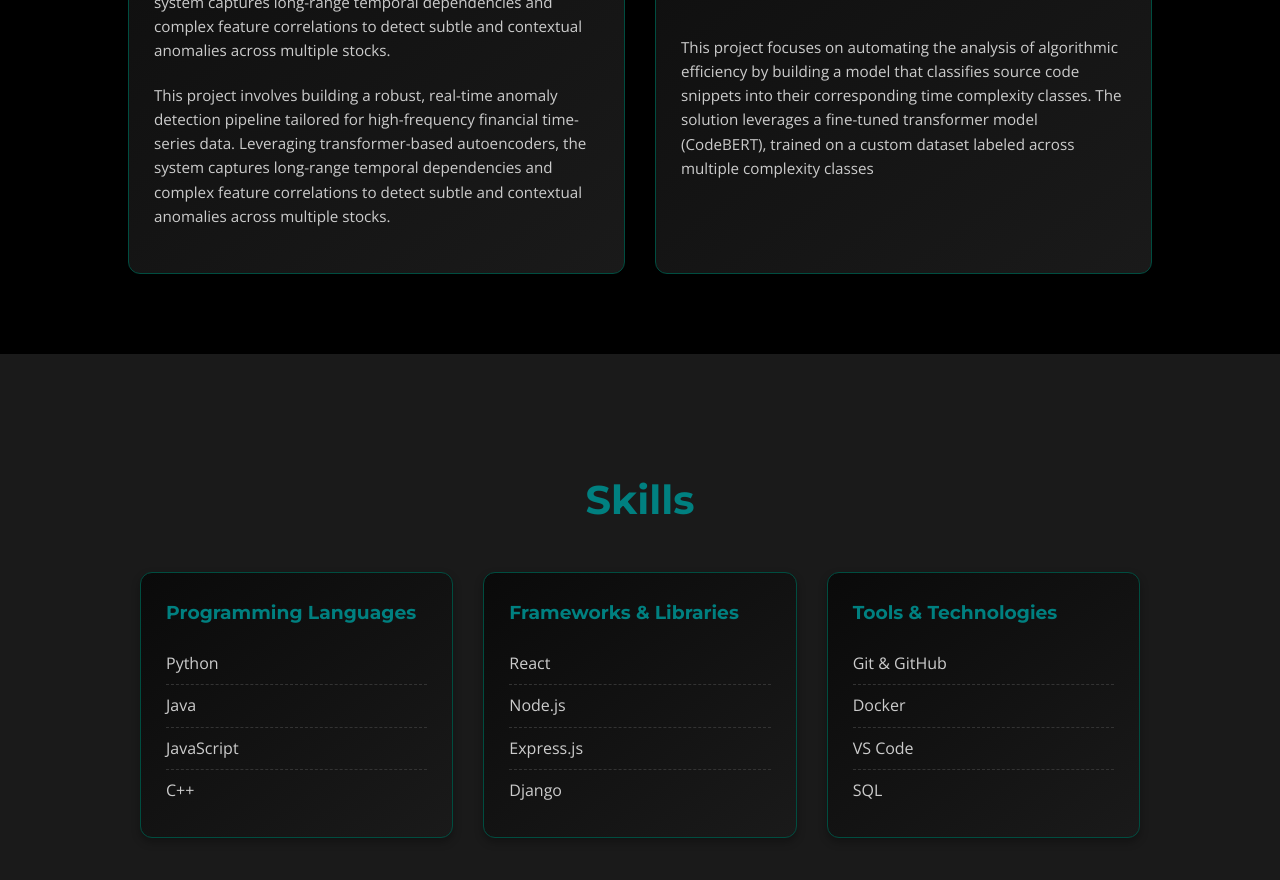
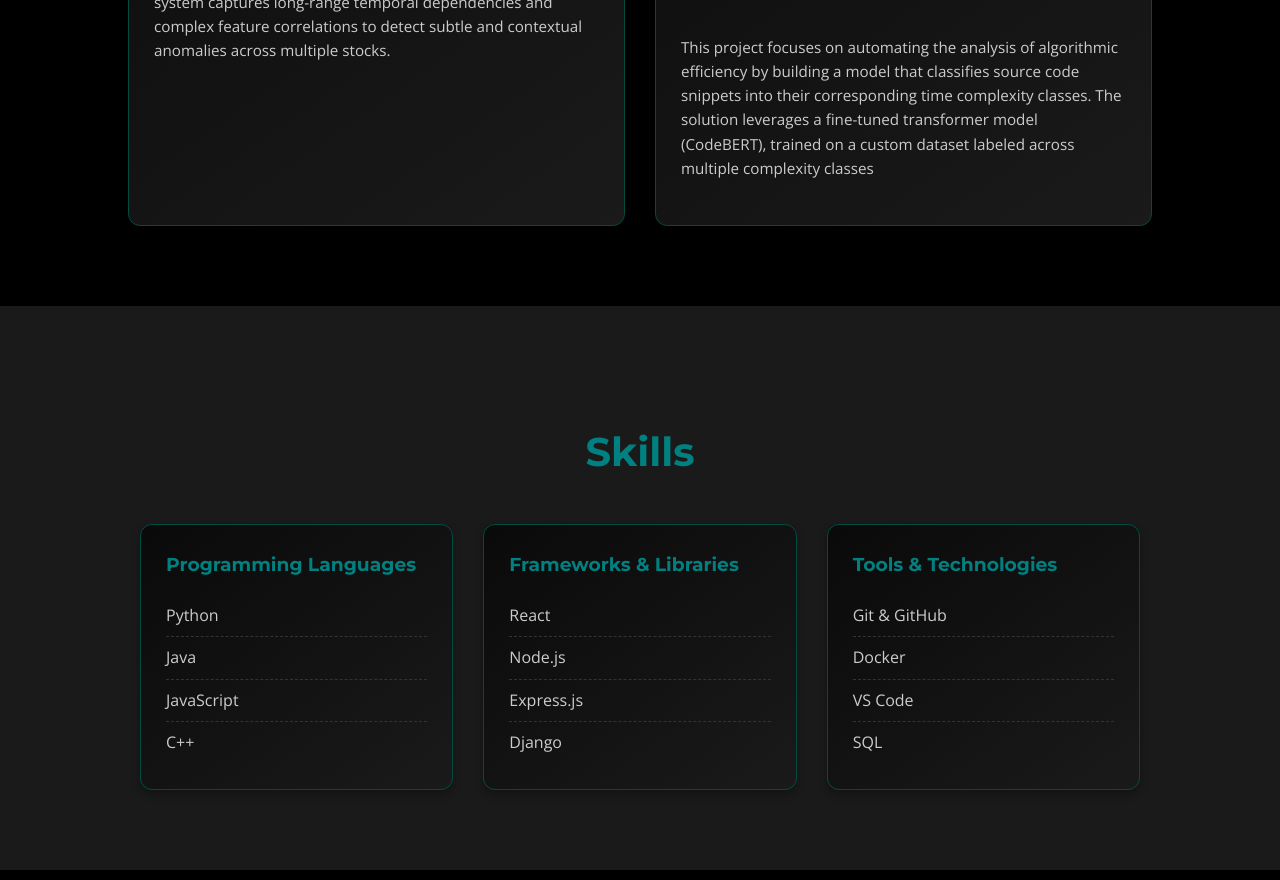
Before and after one commit to srishhhhx/port, a plain HTML site: page index.html in a window 1280 px wide. Shown: the part 1920-2800 px from the top of the page. Drawn offline with nearby package versions, Linux system fonts and the light colour scheme.

Commit message:
Minor changes1

```diff
--- a/index.html
+++ b/index.html
@@ -55,7 +55,6 @@ My work blends scalable web architecture with cutting-edge AI workflows — from
                     <h3>Real-Time Anomaly Detection System</h3>
                     <img src="assets/project1.png" alt="Project 1 Thumbnail">
                     <p>This project involves building a robust, real-time anomaly detection pipeline tailored for high-frequency financial time-series data. Leveraging transformer-based autoencoders, the system captures long-range temporal dependencies and complex feature correlations to detect subtle and contextual anomalies across multiple stocks.</p>
-                    <p><p>This project involves building a robust, real-time anomaly detection pipeline tailored for high-frequency financial time-series data. Leveraging transformer-based autoencoders, the system captures long-range temporal dependencies and complex feature correlations to detect subtle and contextual anomalies across multiple stocks.</p></p>
                 </div>
                 <div class="project-item">
                     <h3>Time Complexity Classifier</h3>
```
